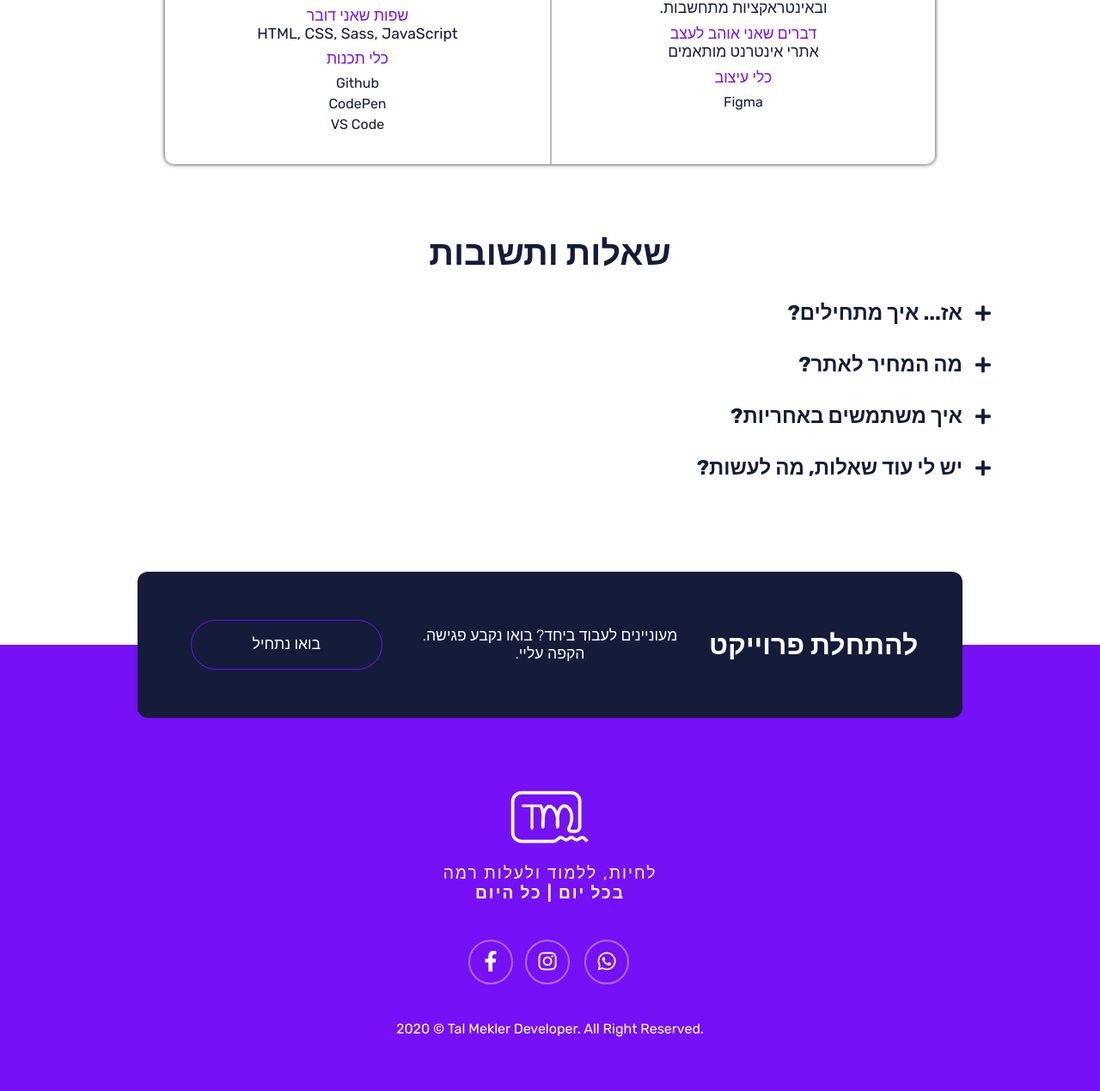
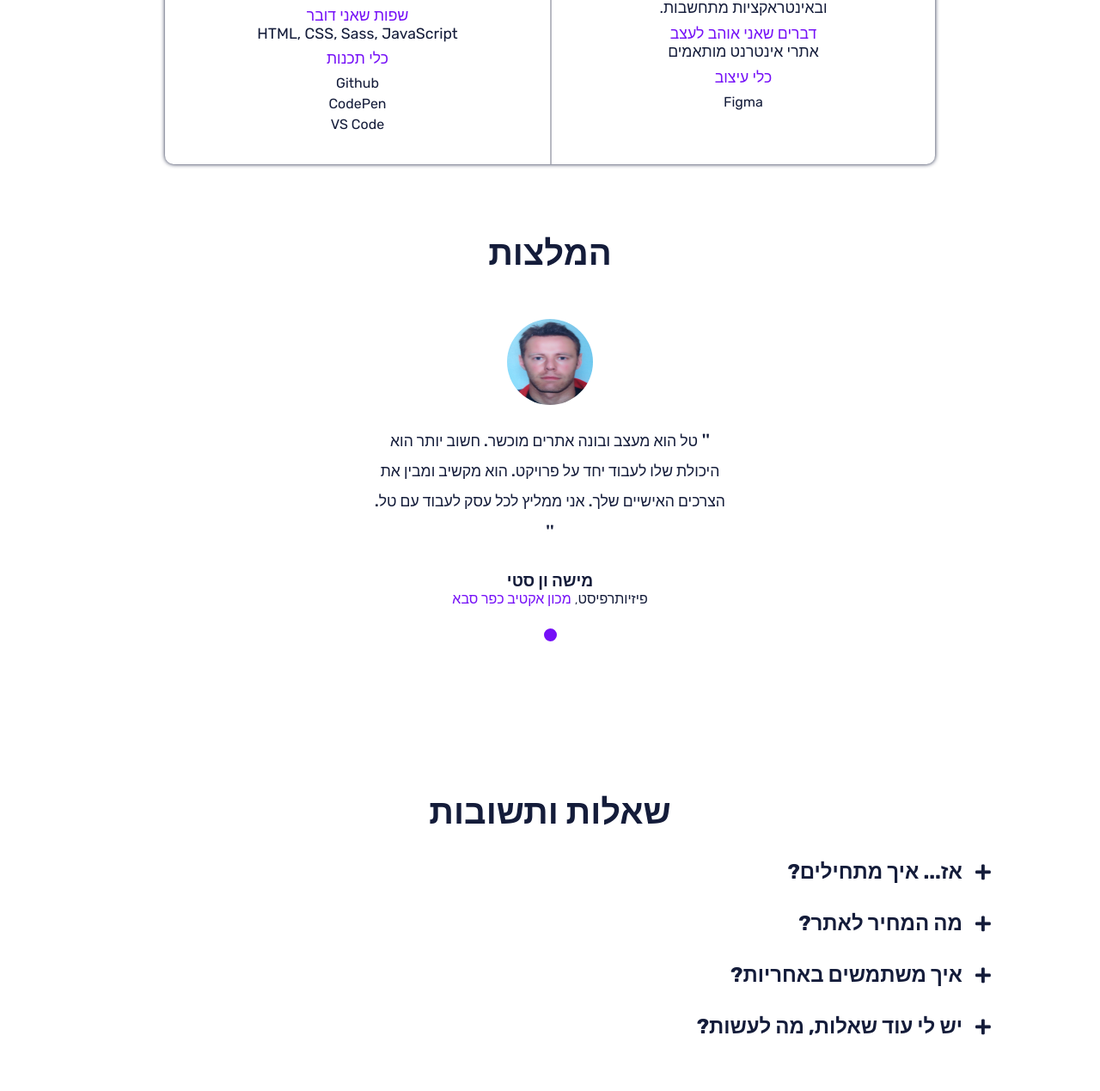
Before and after one commit to TalMekler/TalMeklerWeb, a PHP site: page / in a window 1280 px wide. Shown: the part 1699-2968 px from the top of the page at 86% size. Run offline with PHP 8.4, Linux system fonts and the light colour scheme; some libraries are stand-ins or nearby versions.

Commit message:
add testimonial

```diff
--- a/css/_testimonials.scss
+++ b/css/_testimonials.scss
@@ -29,7 +29,7 @@ section.testimonials {
     }
     .testimonials-wrapper {
         position: relative;
-        width: calc(40vw * 2);
+        // width: calc(40vw * 2);
         display: flex;
         @include breakpoint-less(mobile){
             width: calc(90vw * 2);
@@ -57,9 +57,9 @@ section.testimonials {
                 font-weight: 500;
                 font-size: 1.1em;
                 margin-bottom: 1.5em;
+                line-height: 2em;
                 &::before, &::after{
                     font-size: 1.15em;
-                    font-weight: 900;
                 }
                 &::before{
                     content: "'' ";
@@ -78,6 +78,10 @@ section.testimonials {
                     font-size: 1em;
                 }
             }
+        }
+        .testimonial-web-link{
+            color: $purple;
+            font-weight: 500;
         }
     }
     .points{
--- a/css/style.css
+++ b/css/style.css
@@ -617,7 +617,6 @@ section.testimonials .testimonials-view.show {
 
 section.testimonials .testimonials-wrapper {
   position: relative;
-  width: calc(40vw * 2);
   display: -webkit-box;
   display: -ms-flexbox;
   display: flex;
@@ -662,11 +661,11 @@ section.testimonials .testimonials-wrapper .testimonial p.text {
   font-weight: 500;
   font-size: 1.1em;
   margin-bottom: 1.5em;
+  line-height: 2em;
 }
 
 section.testimonials .testimonials-wrapper .testimonial p.text::before, section.testimonials .testimonials-wrapper .testimonial p.text::after {
   font-size: 1.15em;
-  font-weight: 900;
 }
 
 section.testimonials .testimonials-wrapper .testimonial p.text::before {
@@ -685,6 +684,11 @@ section.testimonials .testimonials-wrapper .testimonial .profile__name {
 section.testimonials .testimonials-wrapper .testimonial .profile__desc {
   font-weight: 300;
   font-size: 1em;
+}
+
+section.testimonials .testimonials-wrapper .testimonial-web-link {
+  color: #7510f7;
+  font-weight: 500;
 }
 
 section.testimonials .points {
--- a/index.html
+++ b/index.html
@@ -176,47 +176,32 @@
             </div>
         </section>
 
-        <!-- <section class="testimonials trigger">
+        <section class="testimonials trigger">
             <h3 class="title">המלצות</h3>
             <div class="testimonials-view">
                 <div class="testimonials-wrapper">
                     <div class="testimonial">
                         <div class="img">
-                            <img src="https://cdn.pixabay.com/photo/2015/01/08/18/29/entrepreneur-593358_960_720.jpg"
+                            <img src="imgs/testimonials/testimonial-1.jpeg"
                                 alt="">
                         </div>
                         <p class="text">
-                            לורם איפסום דולור סיט אמט, קונסקטורר אדיפיסינג אלית צש בליא, מנסוטו צמלח לביקו ננבי, צמוקו
-                            בלוקריה שיצמה ברורק. מוסן מנת. להאמית קרהשק סכעיט דז מא, מנכם למטכין נשואי מנורך. לפרומי
-                            בלוף קינץ תתיח לרעח. לת צשחמי צש בליא,
+                            טל הוא מעצב ובונה אתרים מוכשר. חשוב יותר הוא היכולת שלו לעבוד יחד על פרויקט. הוא מקשיב ומבין את הצרכים האישיים שלך. אני ממליץ לכל עסק לעבוד עם טל.
                         </p>
                         <div class="profile">
-                            <p class="profile__name">מישה ואן סטי</p>
-                            <p class="profile__desc">פיזיותרפיסט, אקטיב כפר סבא</p>
-                        </div>
-                    </div>
-                    <div class="testimonial">
-                        <div class="img">
-                            <img src="https://cdn.pixabay.com/photo/2015/01/08/18/29/entrepreneur-593358_960_720.jpg"
-                                alt="">
-                        </div>
-                        <p class="text">
-                            לורם איפסום דולור סיט אמט, קונסקטורר אדיפיסינג אלית צש בליא, מנסוטו צמלח לביקו ננבי, צמוקו
-                            בלוקריה שיצמה ברורק. מוסן מנת. להאמית קרהשק סכעיט דז מא, מנכם למטכין נשואי מנורך. לפרומי
-                            בלוף קינץ תתיח לרעח. לת צשחמי צש בליא,
-                        </p>
-                        <div class="profile">
-                            <p class="profile__name">מישה ואן סטי</p>
-                            <p class="profile__desc">פיזיותרפיסט, אקטיב כפר סבא</p>
+                            <p class="profile__name">מישה ון סטי</p>
+                            <p class="profile__desc">
+                                פיזיותרפיסט,
+                                <a class="testimonial-web-link" href="http://activekfarsaba" target="_blank">מכון אקטיב כפר סבא</a>
+                            </p>
                         </div>
                     </div>
                 </div>
                 <div class="points">
                     <div class="point active" data-testimonial="1"></div>
-                    <div class="point" data-testimonial="2"></div>
                 </div>
             </div>
-        </section> -->
+        </section>
 
         <section class="questions-and-answers trigger">
             <h3>שאלות ותשובות</h3>
--- a/scripts/testimonials.js
+++ b/scripts/testimonials.js
@@ -26,4 +26,7 @@ $(document).ready(function () {
         calcTestimonialsWidth();
         slideTestimonials();
     })
+    var view_width = $('section.testimonials .testimonials-view').width();
+    var num_of_testimonial = $('section.testimonials .testimonials-view .testimonials-wrapper .testimonial').length;
+    testimonials_wrapper.css("width", view_width * num_of_testimonial)
 });
```
Also changed, not shown: imgs/testimonials/testimonial-1.jpeg (added), 1 other file.
